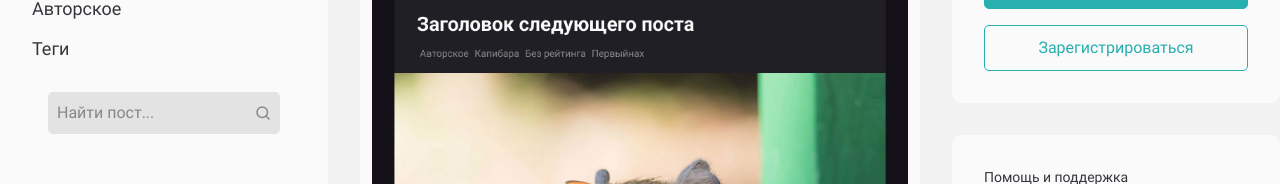
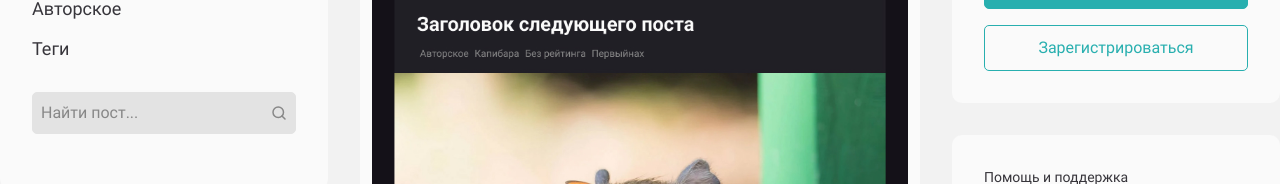
Before and after one commit to OlgaPy/Vortex_front, a Vue app: page / in a window 1280 px wide. Shown: the part 393-577 px from the top of the page. Built offline with nearby package versions, Linux system fonts and the light colour scheme.

Commit message:
SearchInputUI - фикс максимальной ширины

```diff
--- a/src/shared/ui/search-input-ui/SearchInputUI.vue
+++ b/src/shared/ui/search-input-ui/SearchInputUI.vue
@@ -28,7 +28,6 @@ const onChangeInput = (event: Event) => {
 	align-items: center;
 	gap: 5px;
 	width: 100%;
-	max-width: 232px;
 	border-radius: var(--style-radius-5);
 	border-width: 1.5px;
 	border-style: solid;
```
